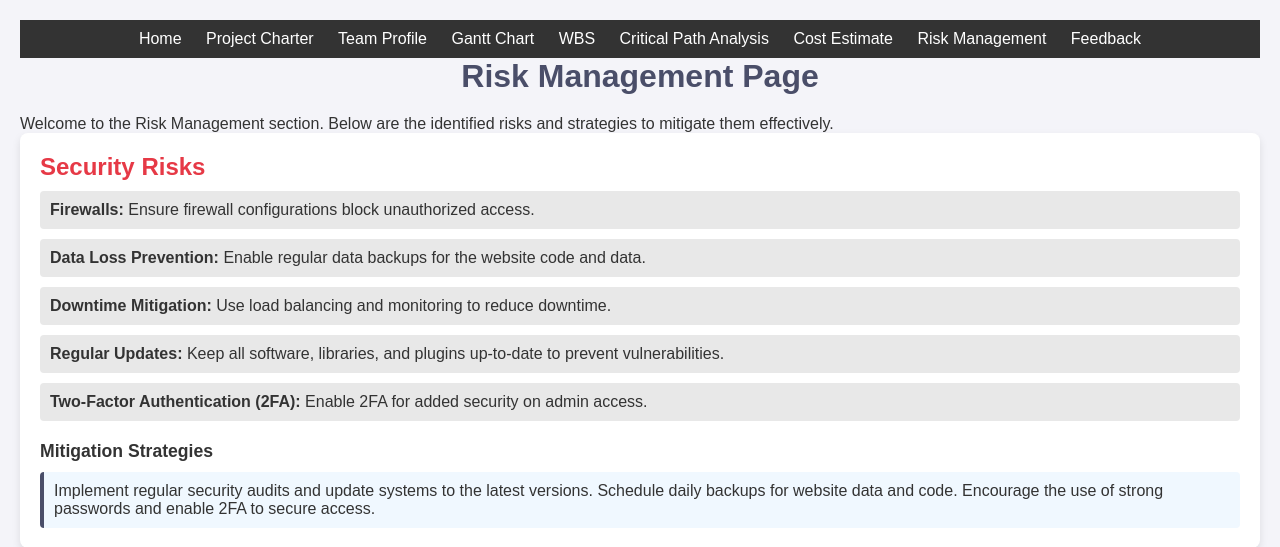
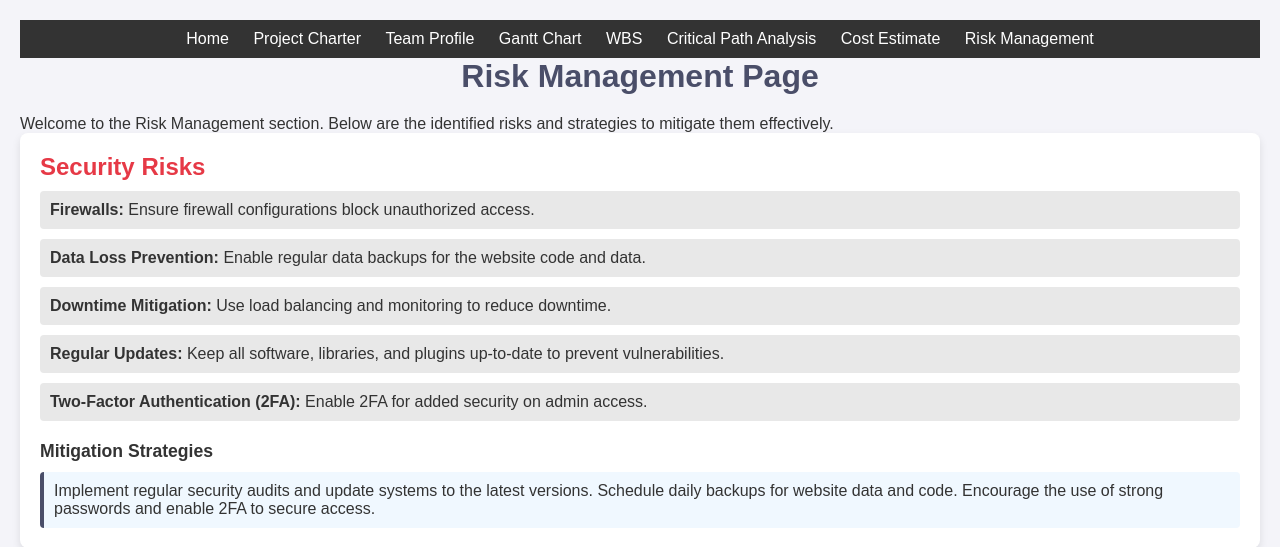
Before and after one commit to andrewmargolin3/PMODashboard, a Flask app: page /risk-management in a window 1280 px wide. Shown: the top 547 px of the page. Run offline with Flask 3, Linux system fonts and the light colour scheme.

Commit message:
Update risk_management.html
removed feedback from the nav bar

```diff
--- a/templates/risk_management.html
+++ b/templates/risk_management.html
@@ -111,7 +111,6 @@
 <a href="/critical-path-analysis">Critical Path Analysis</a>
 <a href="/cost-estimate">Cost Estimate</a>
 <a href="/risk-management">Risk Management</a>
-<a href="/feedback">Feedback</a>
 </nav>
 
     <h1>Risk Management Page</h1>
```
